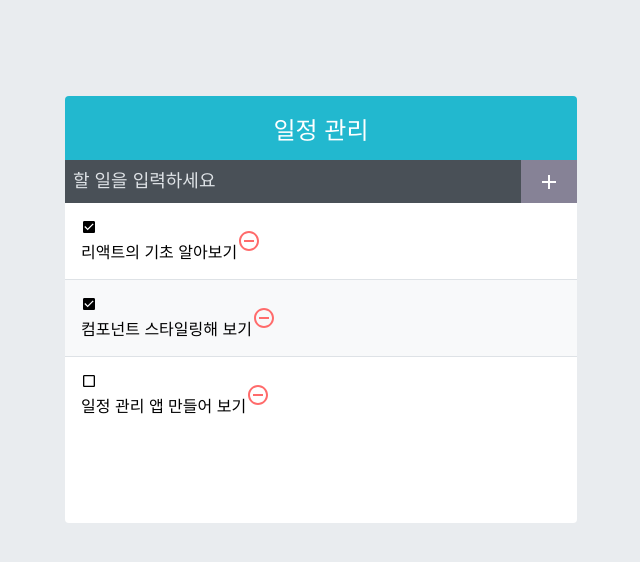
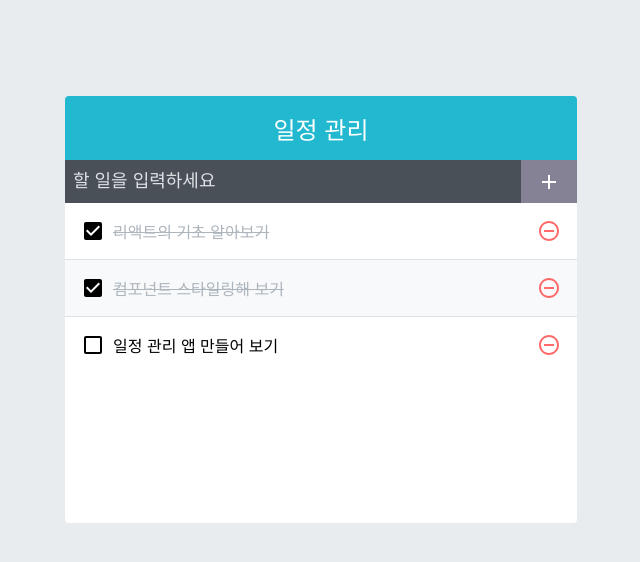
Before and after one commit to miladiashe/test_for_sourcetree, a React (Create React App) app in the folder React_homework/todolist/: page / in a window 1280 px wide. Shown: the top 562 px of the page, without its empty margins (319-959 px from the left). Built offline with nearby package versions, Linux system fonts and the light colour scheme.

Commit message:
조건부 스타일링 수정

```diff
--- a/React_homework/todolist/src/component/TodoListItem.js
+++ b/React_homework/todolist/src/component/TodoListItem.js
@@ -5,7 +5,7 @@ import {
     MdRemoveCircleOutline
 } from "react-icons/md";
 import cn from 'classnames';
-import styled from "styled-components";
+import styled, {css} from "styled-components";
 
 const TDLI = styled.div`
   padding: 1rem;
@@ -17,7 +17,10 @@ const TDLI = styled.div`
   & + &{
     border-top: 1px solid #dee2e6;
   }
-  .checkbox{
+
+`;
+
+const Checkbox = styled.div`
     cursor: pointer;
     flex: 1;
     display: flex;
@@ -25,22 +28,21 @@ const TDLI = styled.div`
     svg {
         font-size: 1.5rem;
     }
-  .text{
-    margin-left: 0.5rem;
-    flex: 1;
-  }
-  &:checked {
+  ${props => props.checked && css`
         svg{
             color: #228cf;
         }
-    .text{
+    `};
+`
+
+const Text = styled.div`
+  margin-left: 0.5rem;
+  flex: 1;
+  ${props => props.checked && css`
       color: #adb5bd;
       text-decoration: line-through;
-    }
-  }
-  }
-`;
-
+    `};
+`
 
 const Remove = styled.div`
   display: flex;
@@ -57,10 +59,10 @@ const TodoListItem = ({todo}) => {
     const {text, checked} = todo;
   return(
       <TDLI>
-          <div classname={cn('checkbox', {checked})}>
+          <Checkbox checked={checked}>
               {checked ? <MdCheckBox/> : <MdCheckBoxOutlineBlank/>}
-              <div classname="text">{text}</div>
-          </div>
+              <Text checked={checked}>{text}</Text>
+          </Checkbox>
           <Remove>
               <MdRemoveCircleOutline/>
           </Remove>
```
Lines whose indentation alone changed are shown as unchanged.
